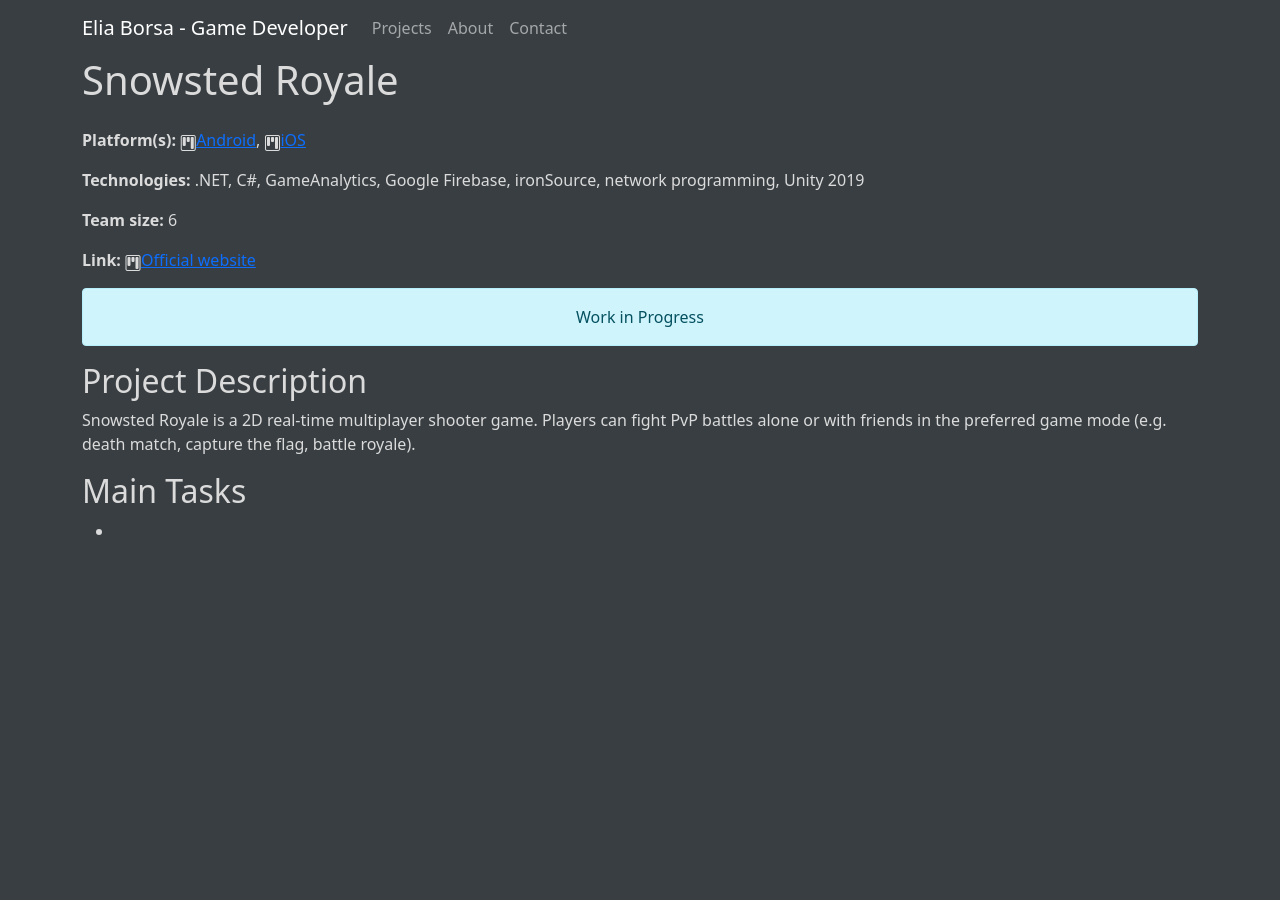
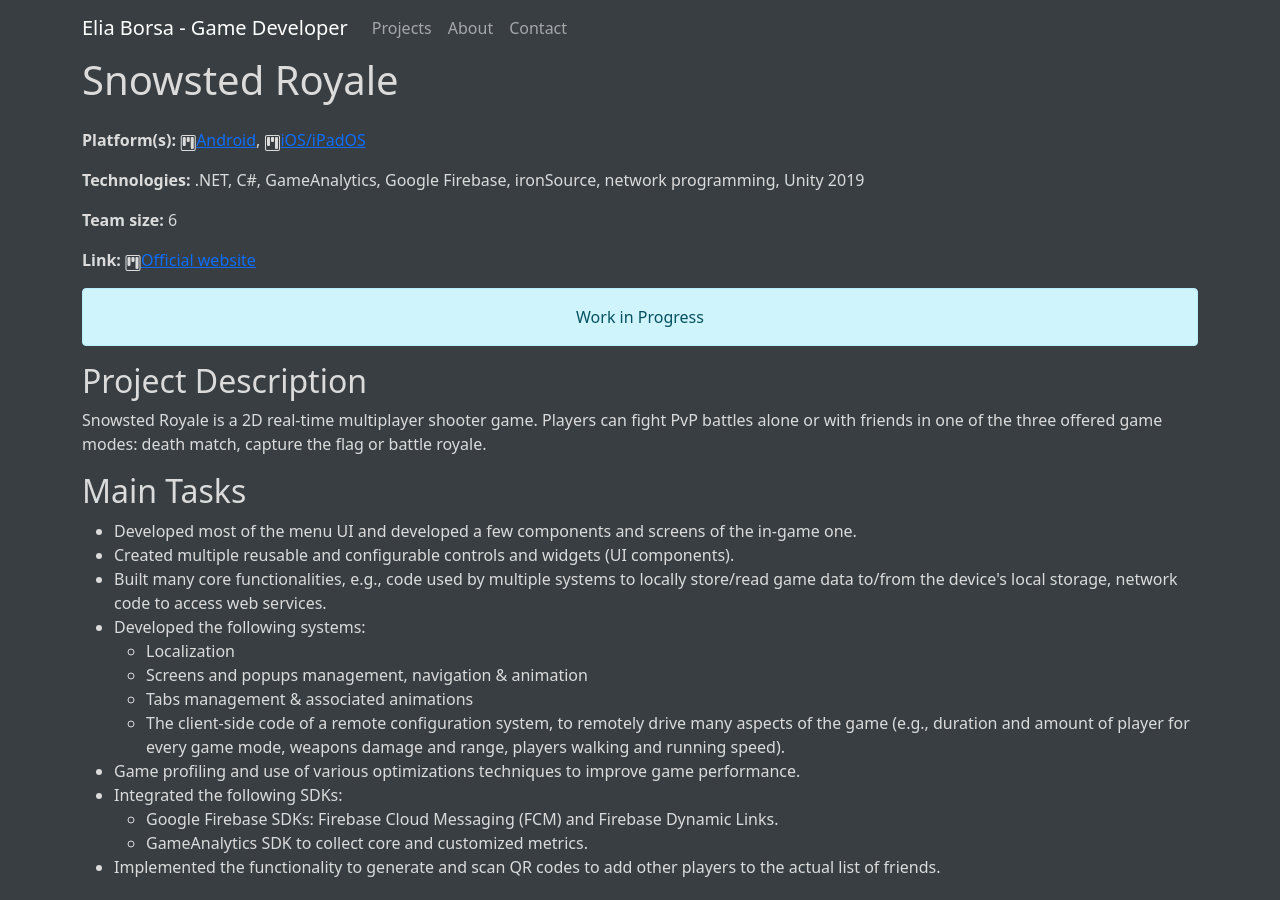
Before and after one commit to Aquastorm/aquastorm.github.io, a Jekyll site: the page built from collections/_projects/snowstedRoyale.html, in a window 1280 px wide. Built offline with Jekyll 4.4.1, drawn with Linux system fonts in a browser that asks for light colours; nearby versions of some CDN libraries.

Commit message:
[added] content to the Snowsted Royale project

```diff
--- a/collections/_projects/mb4UKids.html
+++ b/collections/_projects/mb4UKids.html
@@ -2,7 +2,7 @@
 title: Project Mercedes-Benz 4U Kids | Elia Borsa - Game Developer
 projectName: Mercedes-Benz 4U Kids
 shortDescription: Multiple automotive-related games
-platforms: iOS (only available for Mercedes-Benz car dealers -> not released for consumers on the App Store)
+platforms: iPadOS (only available for Mercedes-Benz car dealers -> not released for consumers on the App Store)
 tech: .NET, AR Foundation, C#, network programming, Unity 2019
 teamSize: 6
 ---
--- a/collections/_projects/snowstedRoyale.html
+++ b/collections/_projects/snowstedRoyale.html
@@ -3,7 +3,7 @@ title: Project Snowsted Royale | Elia Borsa - Game Developer
 projectName: Snowsted Royale
 shortDescription: Real-time multiplayer 2D shooter game
 platforms: <a href="https://play.google.com/store/apps/details?id=snowsted.game.arcade.shooter.pvp.battle.royale.deathmatch" rel="external noopener" target="_blank">Android</a>,
-    <a href="https://apps.apple.com/ch/app/snowsted-royale-2d-shooter/id1538785021" rel="external noopener" target="_blank">iOS</a>
+    <a href="https://apps.apple.com/ch/app/snowsted-royale-2d-shooter/id1538785021" rel="external noopener" target="_blank">iOS/iPadOS</a>
 tech: .NET, C#, GameAnalytics, Google Firebase, ironSource, network programming, Unity 2019
 teamSize: 6
 websiteAddress: https://www.snowsted.game/
@@ -13,10 +13,32 @@ websiteAddress: https://www.snowsted.game/
 </div>
 
 <h2>Project Description</h2>
-<p>{{ page.projectName }} is a 2D real-time multiplayer shooter game. Players can fight PvP battles alone or with friends in the preferred game mode
-    (e.g. death match, capture the flag, battle royale).</p>
+<p>{{ page.projectName }} is a 2D real-time multiplayer shooter game. Players can fight PvP battles alone or with friends in one of the three offered game modes:
+    death match, capture the flag or battle royale.</p>
 
 <h2>Main Tasks</h2>
 <ul>
-    <li></li>
+    <li>Developed most of the menu UI and developed a few components and screens of the in-game one.</li>
+    <li>Created multiple reusable and configurable controls and widgets (UI components).</li>
+    <li>Built many core functionalities, e.g., code used by multiple systems to locally store/read game data to/from the device's local storage, network
+        code to access web services.</li>
+    <li>
+        Developed the following systems:
+        <ul>
+            <li>Localization</li>
+            <li>Screens and popups management, navigation & animation</li>
+            <li>Tabs management & associated animations</li>
+            <li>The client-side code of a remote configuration system, to remotely drive many aspects of the game (e.g., duration and amount of player
+                for every game mode, weapons damage and range, players walking and running speed).</li>
+        </ul>
+    </li>
+    <li>Game profiling and use of various optimizations techniques to improve game performance.</li>
+    <li>
+        Integrated the following SDKs:
+        <ul>
+            <li>Google Firebase SDKs: Firebase Cloud Messaging (FCM) and Firebase Dynamic Links.</li>
+            <li>GameAnalytics SDK to collect core and customized metrics.</li>
+        </ul>
+    </li>
+    <li>Implemented the functionality to generate and scan QR codes to add other players to the actual list of friends.</li>
 </ul>
--- a/collections/_projects/whiteLabel.html
+++ b/collections/_projects/whiteLabel.html
@@ -2,7 +2,7 @@
 title: Project White Label | Elia Borsa - Game Developer
 projectName: White Label
 shortDescription: Reusable real-time multiplayer game platform
-platforms: Android, iOS (not available for consumers on the Apple App Store and Google Play store)
+platforms: iPadOS (not available for consumers on the Apple App Store)
 tech: .NET (client), .NET Core (server), C#, network programming, Unity 2018-2019, Vuforia
 teamSize: 5
 ---
```
